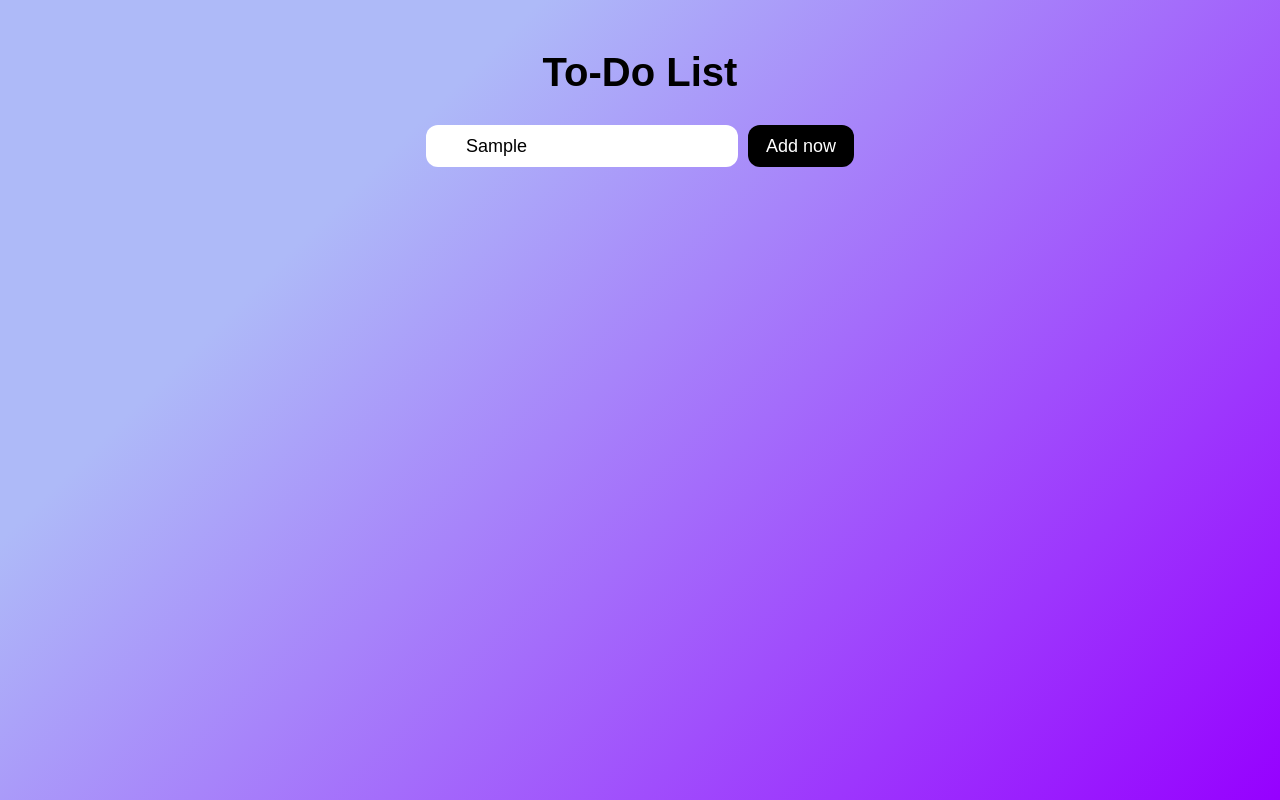
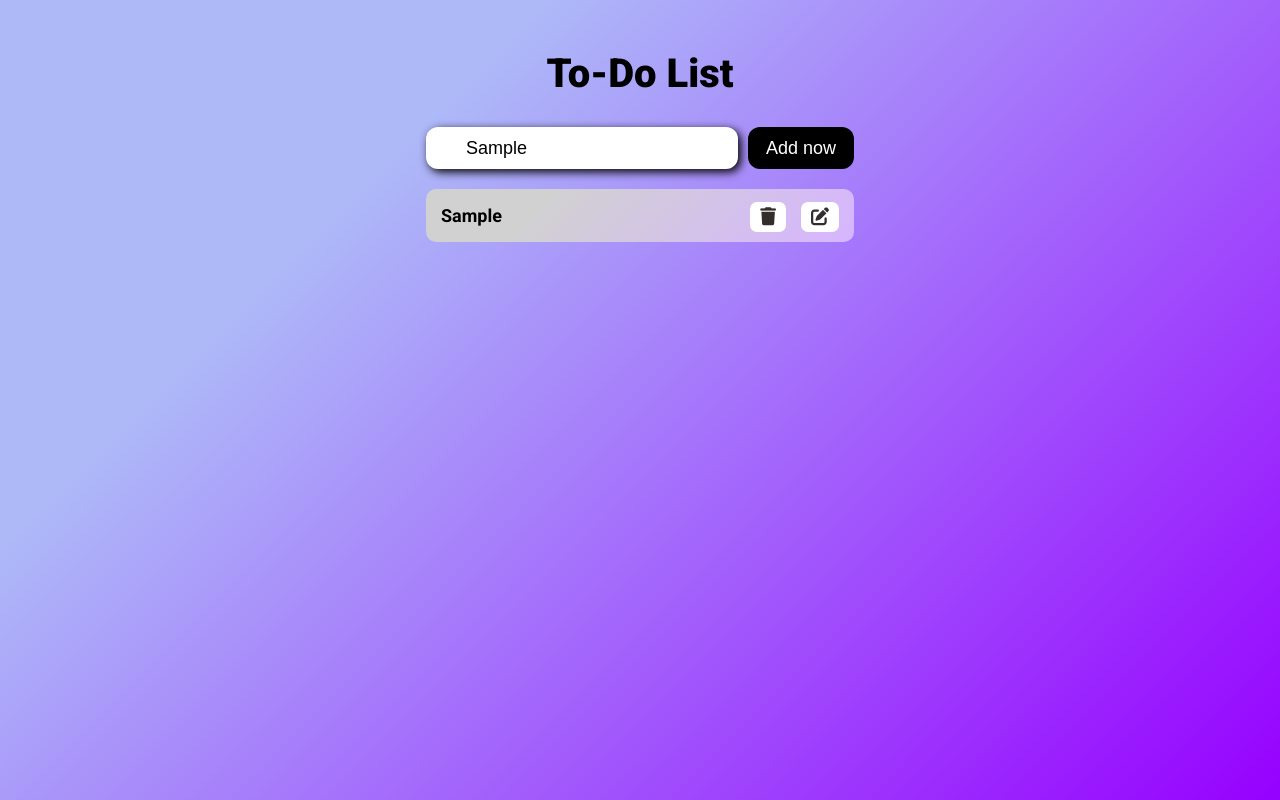
Before and after one commit to javidShabin/To-do-list, a plain HTML site: page index.html in a window 1280 px wide. Both pictures are taken after typing "Sample" into the empty fields and a click on the button "Add now". Drawn offline with Linux system fonts and the light colour scheme; a web font is replaced by a local one.

Commit message:
add list use js and add trash and edit buttons

```diff
--- a/script.js
+++ b/script.js
@@ -1,3 +1,30 @@
 const addBtn = document.getElementById("add-btn");
 let itemList = document.querySelector(".todo-items-list");
 let itemInput = document.getElementById("todo-input");
+
+addBtn.addEventListener("click", () => {
+    let inputValue = itemInput.value;
+
+    if (!inputValue) {
+        // If not have any value in the input box
+        alert("Oops!, Enter any activity");
+    }else {
+        // If have any value in the input box
+        // Create a list and add inputValue
+        let list = document.createElement("li");
+        list.innerHTML = inputValue;
+
+        // Create a trash button
+        let trash = document.createElement("i");
+        trash.classList.add("fas", "fa-trash");
+
+        // Create a edit button
+        let edit = document.createElement("i");
+        edit.classList.add("fas", "fa-edit");
+
+        // Append items
+        list.append(trash, edit);
+        itemList.appendChild(list)
+
+    }
+})
--- a/style.css
+++ b/style.css
@@ -7,15 +7,6 @@
 }
 body{
     font-family: 'Roboto', sans-serif;
-}
-*{
-    margin: 0;
-    padding: 0;
-    box-sizing: border-box;
-}
-
-body{
-    font-family: 'Nunito', sans-serif;
     height: 100vh;
     display: flex;
     align-items: center;
@@ -47,6 +38,7 @@ h1{
     outline: none;
     border: none;
     border-radius: 12px;
+    box-shadow: 3px 3px 10px ;
 }
 
 .todo-box button{
@@ -54,7 +46,6 @@ h1{
     height: 42px;
     padding: 0 18px;
     cursor: pointer;
-    font-family: 'Nunito', sans-serif;
     background-color: black;
     color: white;
     border: none;
```
